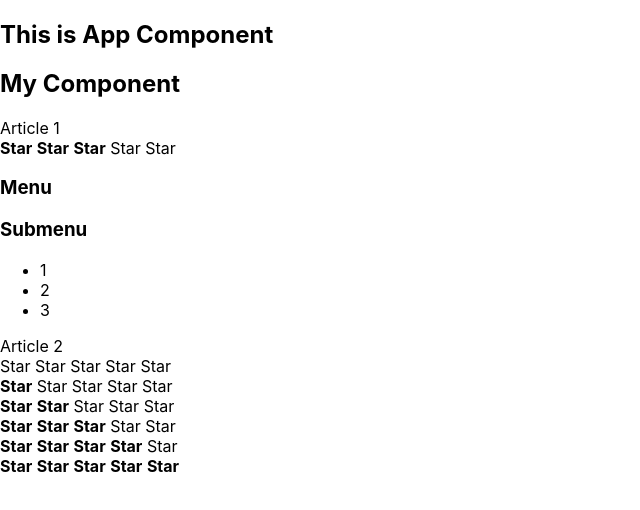
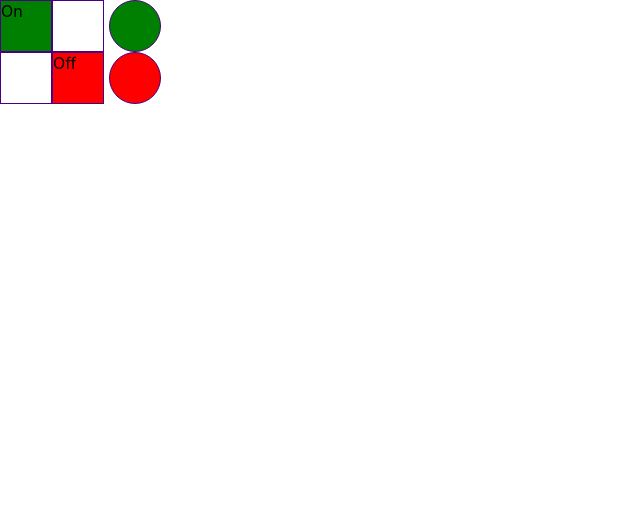
Before and after one commit to ivanrussui/kabzda-easy, a React (Create React App) app: page / in a window 1280 px wide. Shown: the top 510 px of the page, without its empty margins (0-640 px from the left). Built offline with nearby package versions, Linux system fonts and the light colour scheme.

Commit message:
05 - условный рендеринг

```diff
--- a/src/App.tsx
+++ b/src/App.tsx
@@ -2,26 +2,29 @@ import React from 'react';
 // import logo from './logo.svg';
 // import './App.css';
 import Accordion from './components/Accordion/Accordion';
-import { Rating } from './components/Rating';
+import { Rating } from './components/Rating/Rating';
+import { OnOff } from './components/OnOff/OnOff';
 
 function App() {
     // debugger
 
     return (
         <div className="App">
-            <PageTitle title={'This is App Component'}/>
-            <PageTitle title={'My Component'}/>
-            Article 1
-            <Rating value={3}/>
-            <Accordion titleValue={'Menu'} collapsed={true} />
-            <Accordion titleValue={'Submenu'} collapsed={false} />
-            Article 2
-            <Rating value={0}/>
-            <Rating value={1}/>
-            <Rating value={2}/>
-            <Rating value={3}/>
-            <Rating value={4}/>
-            <Rating value={5}/>
+            {/*<PageTitle title={'This is App Component'}/>*/}
+            {/*<PageTitle title={'My Component'}/>*/}
+            {/*Article 1*/}
+            {/*<Rating value={3}/>*/}
+            {/*<Accordion titleValue={'Menu'} collapsed={true} />*/}
+            {/*<Accordion titleValue={'Submenu'} collapsed={false} />*/}
+            {/*Article 2*/}
+            {/*<Rating value={0}/>*/}
+            {/*<Rating value={1}/>*/}
+            {/*<Rating value={2}/>*/}
+            {/*<Rating value={3}/>*/}
+            {/*<Rating value={4}/>*/}
+            {/*<Rating value={5}/>*/}
+            <OnOff value={true} />
+            <OnOff value={false} />
         </div>
     );
 }
--- a/src/components/Accordion/Accordion.tsx
+++ b/src/components/Accordion/Accordion.tsx
@@ -6,18 +6,15 @@ type AccordionPropsType = {
 }
 
 function Accordion(props: AccordionPropsType) {
-    debugger
-    console.log('Accordion rendering')
-    if (props.collapsed) {
-        return <AccordionTitle title={props.titleValue}/>
-    } else {
-        return (
-            <div>
-                <AccordionTitle title={props.titleValue}/>
-                <AccordionBody/>
-            </div>
-        )
-    }
+    // debugger
+    // console.log('Accordion rendering')
+    // if (props.collapsed) {
+    return (
+        <>
+            <AccordionTitle title={ props.titleValue } />
+            { !props.collapsed && <AccordionBody /> }
+        </>
+    )
 }
 
 type AccordionTitlePropsType = {
--- /dev/null
+++ b/src/components/OnOff/OnOff.module.css
@@ -0,0 +1,27 @@
+.Square {
+    width: 50px;
+    height: 50px;
+    border: 1px solid indigo;
+}
+
+.GreenSquare, .RedSquare, .GreenCircle, .RedCircle {
+    width: 50px;
+    height: 50px;
+    border: 1px solid indigo;
+    background: green;
+}
+
+.RedSquare {
+    background: red;
+}
+
+.GreenCircle {
+    margin-left: 5px;
+    border-radius: 50px;
+}
+
+.RedCircle {
+    margin-left: 5px;
+    background: red;
+    border-radius: 50px;
+}
--- /dev/null
+++ b/src/components/OnOff/OnOff.tsx
@@ -0,0 +1,43 @@
+import React from 'react';
+import styles from './OnOff.module.css';
+
+type OnOffPropsType = {
+    value: boolean
+}
+
+export function OnOff(props: OnOffPropsType) {
+    console.log(props)
+
+    return (
+        <>
+            { props.value && <On title={ 'On' } /> }
+            { !props.value && <Off title={ 'Off' } /> }
+        </>
+    )
+}
+
+type ItemPropsType = {
+    title: string
+}
+
+
+function On(props: ItemPropsType) {
+    // console.log(props)
+    return (
+        <div style={ { display: 'flex' } }>
+            <span className={ styles.GreenSquare }>{ props.title }</span>
+            <span className={ styles.Square }></span>
+            <span className={ styles.GreenCircle }></span>
+        </div>
+    );
+}
+
+function Off(props: ItemPropsType) {
+    return (
+        <div style={ { display: 'flex' } }>
+            <span className={ styles.Square }></span>
+            <span className={ styles.RedSquare }>{ props.title }</span>
+            <span className={ styles.RedCircle }></span>
+        </div>
+    );
+}
--- a/src/components/Rating.tsx
+++ /dev/null
@@ -1,87 +0,0 @@
-import React from 'react';
-
-type RatingPropsType = {
-    value: 0 | 1 | 2 | 3 | 4 | 5
-}
-
-export function Rating(props: RatingPropsType) {
-    // debugger
-    console.log('Rating rendering')
-    if (props.value === 1) {
-        return (
-            <div>
-                <Star selected={true}/>
-                <Star selected={false}/>
-                <Star selected={false}/>
-                <Star selected={false}/>
-                <Star selected={false}/>
-            </div>
-        )
-    }
-    if (props.value === 2) {
-        return (
-            <div>
-                <Star selected={true}/>
-                <Star selected={true}/>
-                <Star selected={false}/>
-                <Star selected={false}/>
-                <Star selected={false}/>
-            </div>
-        )
-    }
-    if (props.value === 3) {
-        return (
-            <div>
-                <Star selected={true}/>
-                <Star selected={true}/>
-                <Star selected={true}/>
-                <Star selected={false}/>
-                <Star selected={false}/>
-            </div>
-        )
-    }
-    if (props.value === 4) {
-        return (
-            <div>
-                <Star selected={true}/>
-                <Star selected={true}/>
-                <Star selected={true}/>
-                <Star selected={true}/>
-                <Star selected={false}/>
-            </div>
-        )
-    }
-    if (props.value === 5) {
-        return (
-            <div>
-                <Star selected={true}/>
-                <Star selected={true}/>
-                <Star selected={true}/>
-                <Star selected={true}/>
-                <Star selected={true}/>
-            </div>
-        )
-    }
-    return (
-        <div>
-            <Star selected={false}/>
-            <Star selected={false}/>
-            <Star selected={false}/>
-            <Star selected={false}/>
-            <Star selected={false}/>
-        </div>
-    )
-}
-
-type StarPropType = {
-    selected: boolean
-}
-
-function Star(props: StarPropType) {
-    console.log('Star rendering')
-    if (props.selected) {
-        return <span><b>Star</b> </span>
-    } else {
-        return <span>Star </span>
-    }
-}
--- /dev/null
+++ b/src/components/Rating/Rating.tsx
@@ -0,0 +1,33 @@
+import React from 'react';
+
+type RatingPropsType = {
+    value: 0 | 1 | 2 | 3 | 4 | 5
+}
+
+export function Rating(props: RatingPropsType) {
+    // debugger
+    console.log('OnOff rendering')
+
+    return (
+        <div>
+            <Star selected={ props.value > 0 } />
+            <Star selected={ props.value > 1 } />
+            <Star selected={ props.value > 2 } />
+            <Star selected={ props.value > 3 } />
+            <Star selected={ props.value > 4 } />
+        </div>
+    )
+}
+
+type StarPropType = {
+    selected: boolean
+}
+
+function Star(props: StarPropType) {
+    console.log('Star rendering')
+    if (props.selected) {
+        return <span><b>Star</b> </span>
+    } else {
+        return <span>Star </span>
+    }
+}
```
Also changed, not shown: 1 other file (tests, documents, lock files or other folders).
